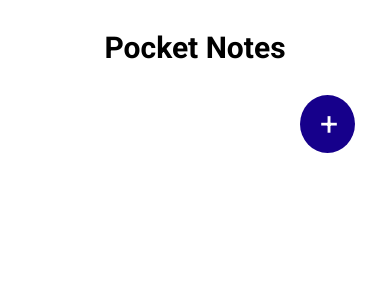
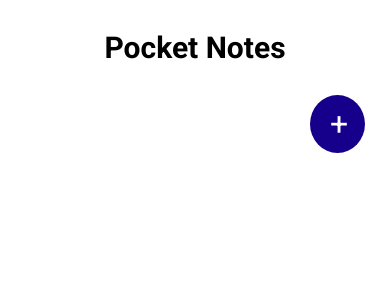
Before and after one commit to sameersheru01/poctectnotes, a React (Create React App) app: page / in a window 390 px wide. Shown: the top 300 px of the page. Built offline with nearby package versions, Linux system fonts and the light colour scheme.

Commit message:
final commit

```diff
--- a/src/components/Gnbutton.jsx
+++ b/src/components/Gnbutton.jsx
@@ -1,7 +1,5 @@
-import React, { useContext, useState } from 'react';
-import { IoArrowBack } from "react-icons/io5";
+import React from 'react';
 import styles from './Gnbutton.module.css';
-import { AppContext } from '../context/AppContext';
 import { GetInitials } from '../reuseables/reuseable_data';
 
 export default function Gnbutton({ profile, sendgp, isActive }) {
--- a/src/components/Groupssection.module.css
+++ b/src/components/Groupssection.module.css
@@ -2,8 +2,8 @@
     position: -webkit-sticky;
     position: sticky;
     bottom: 20px;
-    left: 250PX;
-  /* right: 20px; */
+    left: 280px;
+    /* right: 20px; */
   /* margin-left: auto; */
     padding: 10px 20px;
     background-color: #16008B;
@@ -45,6 +45,7 @@
     overflow-y: auto;
     align-items: center;
     position: relative;
+    /* max-height: 250px; */
 }
 @media only screen and (max-width: 768px) {
   .mobile{display: none;}
@@ -55,7 +56,7 @@
   .add{
     position: sticky;
     bottom: 20px;
-    left: 300px;
+    left: 310px;
   }
 }
 .list::-webkit-scrollbar {
```
